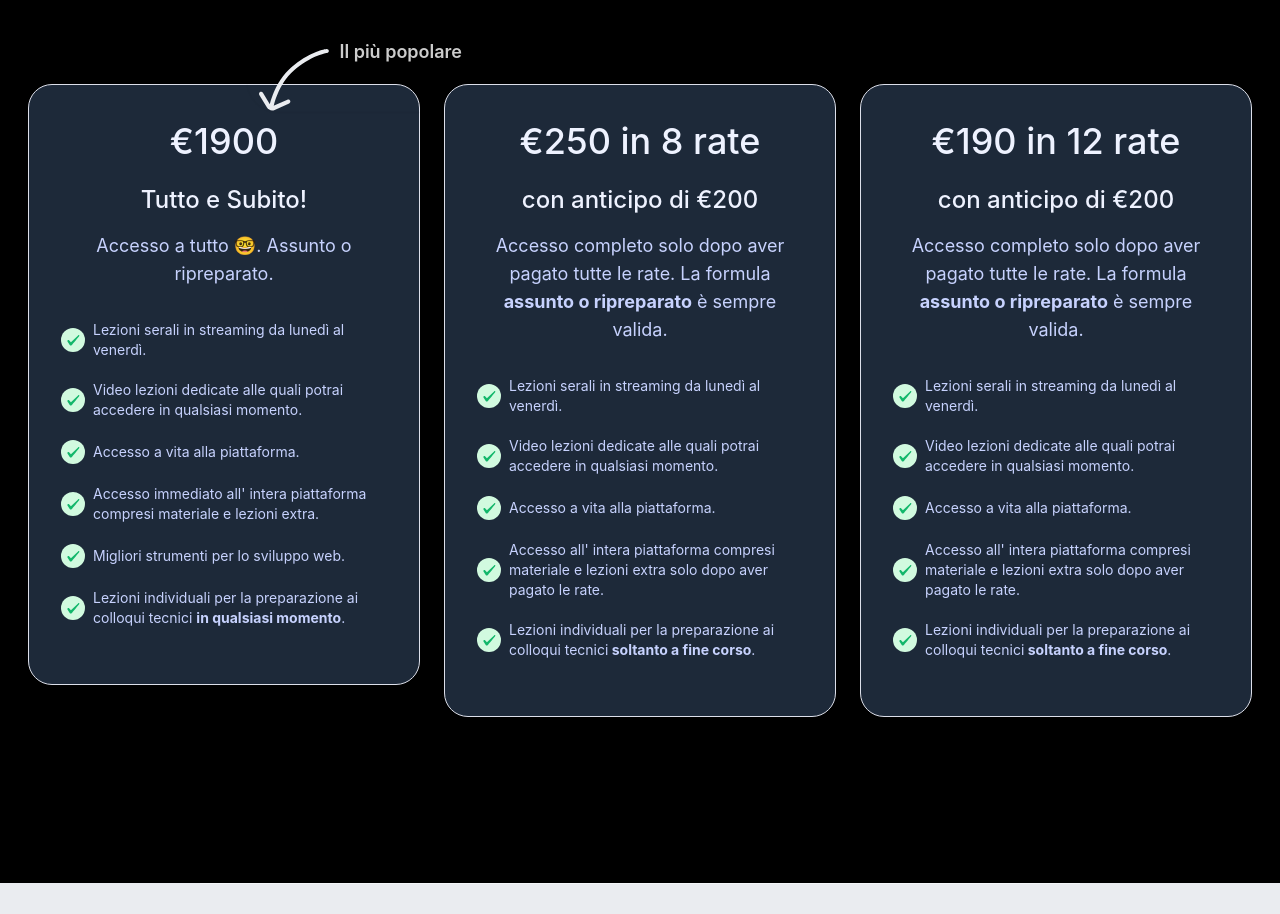
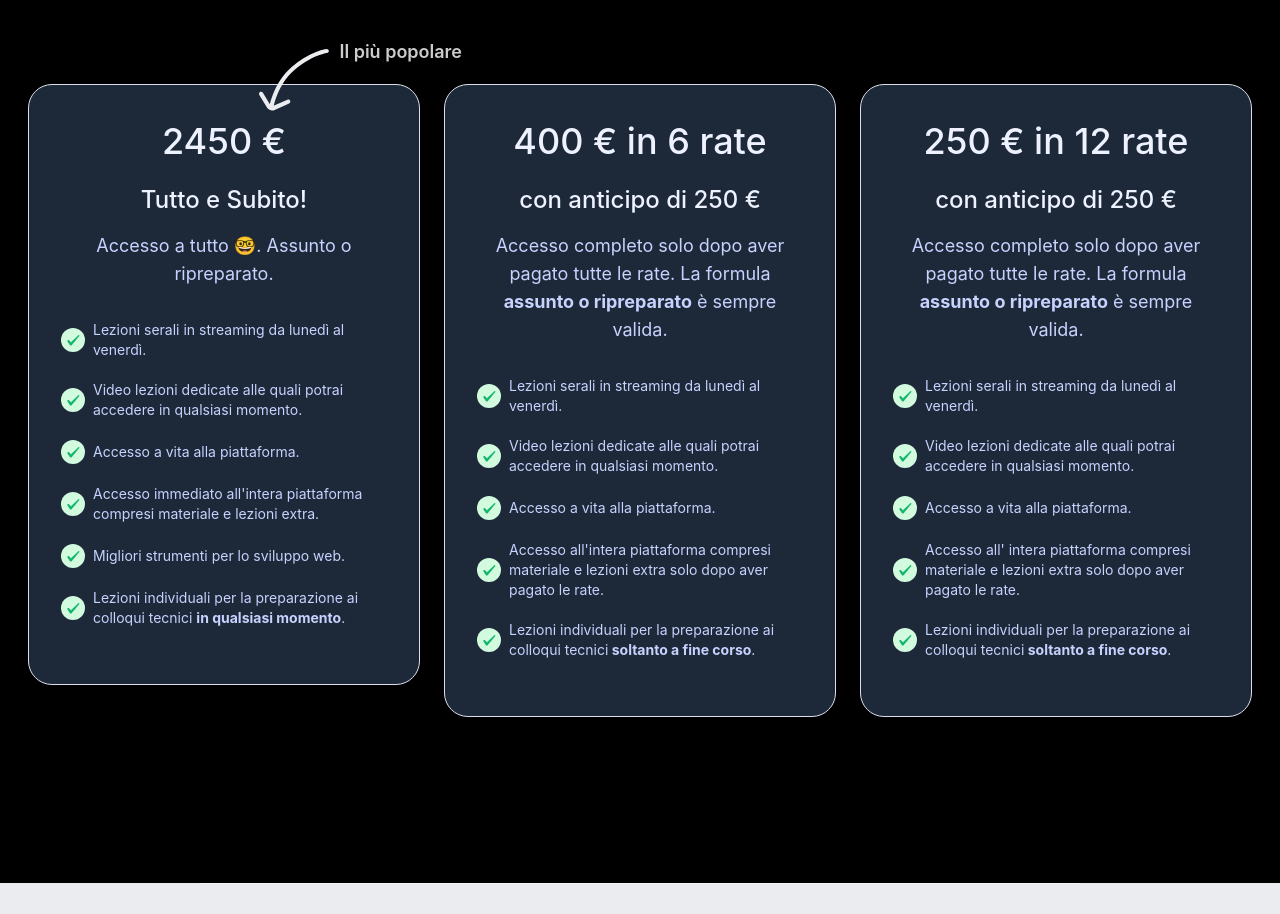
Before and after one commit to webstack-academy/landing, a React (Vite) app: page / in a window 1280 px wide. Shown: the part 4906-5820 px from the top of the page. Built offline with nearby package versions, Linux system fonts and the light colour scheme.

Commit message:
Update prices

```diff
--- a/src/app/components/molecules/price-columns.component.tsx
+++ b/src/app/components/molecules/price-columns.component.tsx
@@ -19,7 +19,7 @@ export const PriceColumnsComponent = () => {
             <header className="pb-4 mb-4">
               <div className="mb-1 text-center">
                 <h1 className="text-4xl font-medium text-indigo-50 leading-snug">
-                  €1900
+                  2450 €
                 </h1>
 
                 <h2 className="text-2xl font-medium text-indigo-50 leading-snug mt-4">
@@ -49,7 +49,7 @@ export const PriceColumnsComponent = () => {
               <li className="flex items-center">
                 <img src={CheckedIcon} className="mr-2" />
                 <span>
-                  Accesso immediato all' intera piattaforma compresi materiale e
+                  Accesso immediato all'intera piattaforma compresi materiale e
                   lezioni extra.
                 </span>
               </li>
@@ -77,11 +77,11 @@ export const PriceColumnsComponent = () => {
             <header className="pb-4 mb-4">
               <div className="mb-1 text-center">
                 <h1 className="text-4xl font-medium text-indigo-50 leading-snug">
-                  €250 in 8 rate
+                  400 € in 6 rate
                 </h1>
 
                 <h2 className="text-2xl font-medium text-indigo-50 leading-snug mt-4">
-                  con anticipo di €200
+                  con anticipo di 250 €
                 </h2>
               </div>
               <div className="text-indigo-200 text-lg text-center mt-4">
@@ -108,7 +108,7 @@ export const PriceColumnsComponent = () => {
               <li className="flex items-center">
                 <img src={CheckedIcon} className="mr-2" />
                 <span>
-                  Accesso all' intera piattaforma compresi materiale e lezioni
+                  Accesso all'intera piattaforma compresi materiale e lezioni
                   extra solo dopo aver pagato le rate.
                 </span>
               </li>
@@ -131,11 +131,11 @@ export const PriceColumnsComponent = () => {
             <header className="pb-4 mb-4">
               <div className="mb-1 text-center">
                 <h1 className="text-4xl font-medium text-indigo-50 leading-snug">
-                  €190 in 12 rate
+                  250 € in 12 rate
                 </h1>
 
                 <h2 className="text-2xl font-medium text-indigo-50 leading-snug mt-4">
-                  con anticipo di €200
+                  con anticipo di 250 €
                 </h2>
               </div>
               <div className="text-indigo-200 text-lg text-center mt-4">
```
